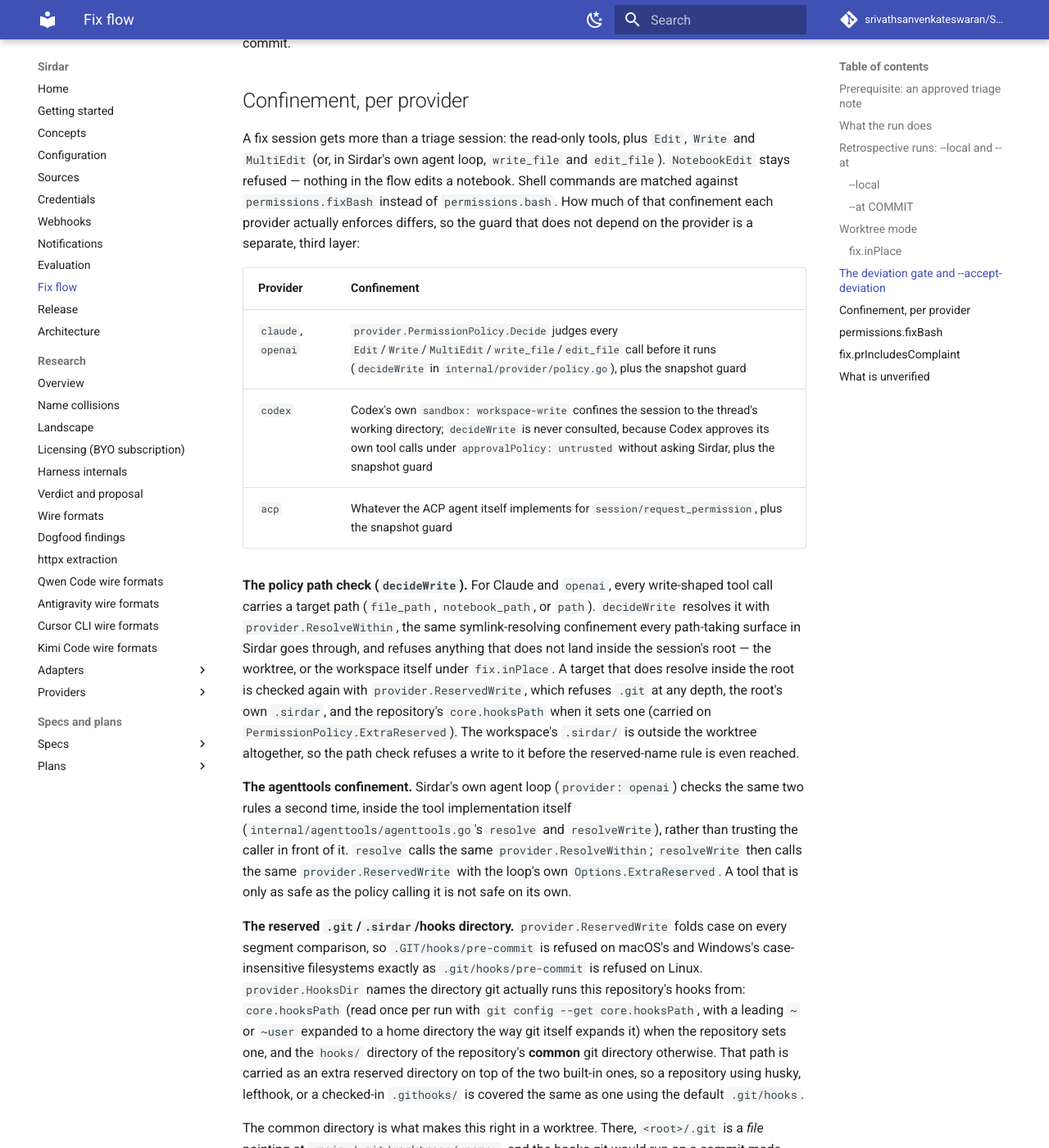
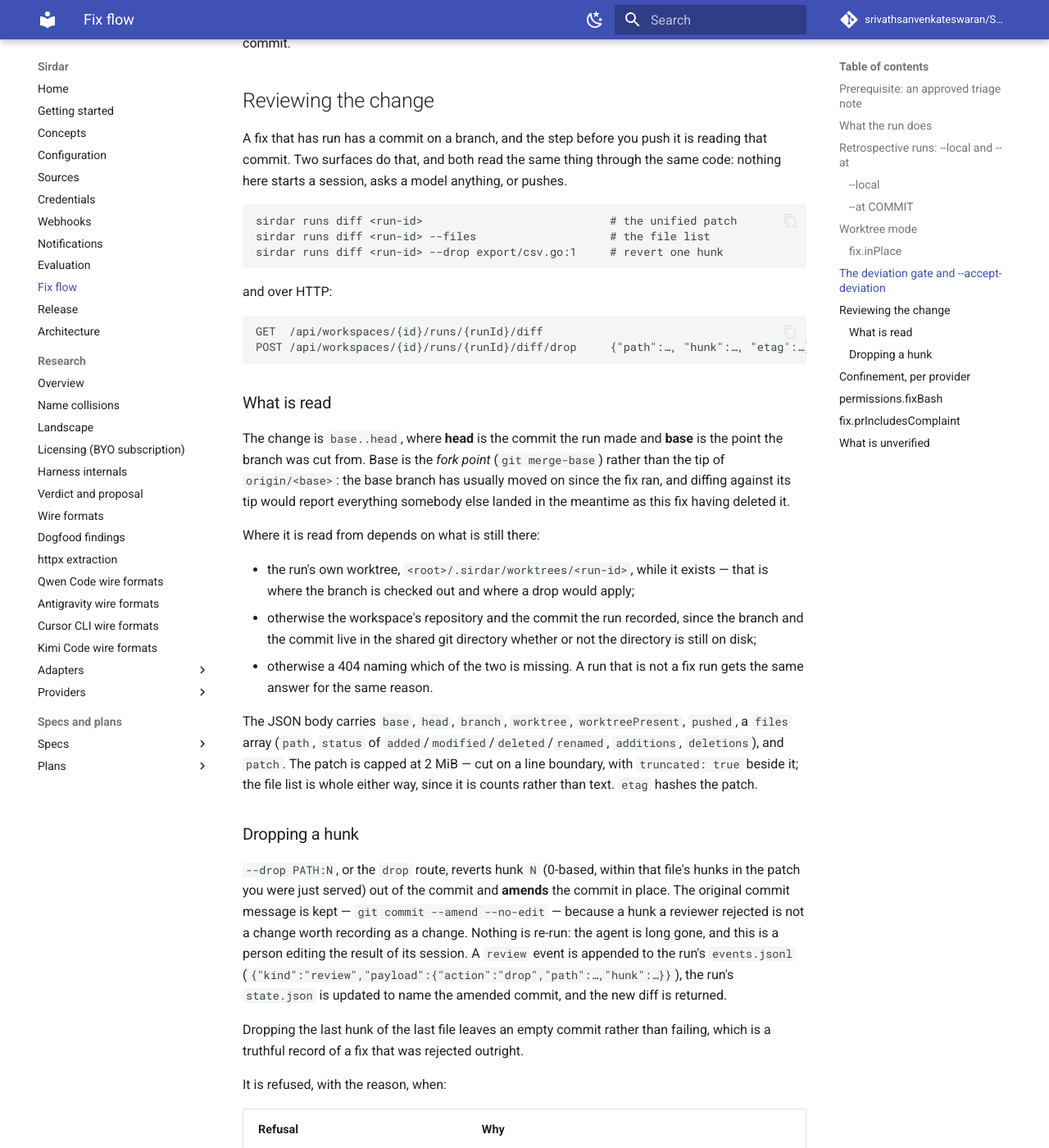
Before and after one commit to srivathsanvenkateswaran/Sirdar, an MkDocs documentation site: the page built from docs/fix.md, in a window 1280 px wide and 1400 px high, scrolled down 5095 px. Shown: the whole window at 82% size. Built offline with MkDocs 1.6.1 and Material for MkDocs 9.7.7, drawn with Linux system fonts in a browser that asks for light colours; comment, search, counter and statistics services are not loaded; some of the changed text lies outside the part shown.

Commit message:
desktop: bind the review routes; document the review pass

````diff
--- a/docs/fix.md
+++ b/docs/fix.md
@@ -201,6 +201,80 @@ branch has moved on, been deleted, or was never recorded (an older run, or one t
 recording a commit), the ordinary flow runs from scratch instead: a fresh branch, a fresh session,
 a fresh commit.
 
+## Reviewing the change
+
+A fix that has run has a commit on a branch, and the step before you push it is reading that
+commit. Two surfaces do that, and both read the same thing through the same code: nothing here
+starts a session, asks a model anything, or pushes.
+
+```
+sirdar runs diff <run-id>                            # the unified patch
+sirdar runs diff <run-id> --files                    # the file list
+sirdar runs diff <run-id> --drop export/csv.go:1     # revert one hunk
+```
+
+and over HTTP:
+
+```
+GET  /api/workspaces/{id}/runs/{runId}/diff
+POST /api/workspaces/{id}/runs/{runId}/diff/drop     {"path":…, "hunk":…, "etag":…}
+```
+
+### What is read
+
+The change is `base..head`, where **head** is the commit the run made and **base** is the point
+the branch was cut from. Base is the *fork point* (`git merge-base`) rather than the tip of
+`origin/<base>`: the base branch has usually moved on since the fix ran, and diffing against its
+tip would report everything somebody else landed in the meantime as this fix having deleted it.
+
+Where it is read from depends on what is still there:
+
+- the run's own worktree, `<root>/.sirdar/worktrees/<run-id>`, while it exists — that is where
+  the branch is checked out and where a drop would apply;
+- otherwise the workspace's repository and the commit the run recorded, since the branch and the
+  commit live in the shared git directory whether or not the directory is still on disk;
+- otherwise a 404 naming which of the two is missing. A run that is not a fix run gets the same
+  answer for the same reason.
+
+The JSON body carries `base`, `head`, `branch`, `worktree`, `worktreePresent`, `pushed`, a
+`files` array (`path`, `status` of `added`/`modified`/`deleted`/`renamed`, `additions`,
+`deletions`), and `patch`. The patch is capped at 2 MiB — cut on a line boundary, with
+`truncated: true` beside it; the file list is whole either way, since it is counts rather than
+text. `etag` hashes the patch.
+
+### Dropping a hunk
+
+`--drop PATH:N`, or the `drop` route, reverts hunk `N` (0-based, within that file's hunks in the
+patch you were just served) out of the commit and **amends** the commit in place. The original
+commit message is kept — `git commit --amend --no-edit` — because a hunk a reviewer rejected is
+not a change worth recording as a change. Nothing is re-run: the agent is long gone, and this is
+a person editing the result of its session. A `review` event is appended to the run's
+`events.jsonl` (`{"kind":"review","payload":{"action":"drop","path":…,"hunk":…}}`), the run's
+`state.json` is updated to name the amended commit, and the new diff is returned.
+
+Dropping the last hunk of the last file leaves an empty commit rather than failing, which is a
+truthful record of a fix that was rejected outright.
+
+It is refused, with the reason, when:
+
+| Refusal | Why |
+| --- | --- |
+| the run is still `preparing` or `running` | the session is writing into that tree right now |
+| the worktree is gone | there is nothing to revert the hunk in; the diff is still readable |
+| the branch is pushed (`Fix.Pushed`) | Sirdar does not rewrite a branch that has left the machine |
+| the `etag` does not match | the patch has moved since it was served, so the hunk index means something else now |
+| there is no such file, or no such hunk index, in the diff | the same staleness, seen from the other side |
+| the worktree is no longer on the run's branch | this is not the run's commit to amend |
+
+The etag is how a stale index is caught: the CLI passes the etag of the patch it just printed,
+and a UI passes the etag of the diff it is showing. Reverting hunk 2 of a patch that is no longer
+the patch hunk 2 was counted in is exactly the mistake worth failing over.
+
+Over HTTP the drop carries one more gate, the one `POST /fix` carries: it is refused outright on
+a listener other machines can reach (`sirdar serve --allow-remote`, which has no authentication
+of any kind), because it rewrites a commit in the operator's repository. Reading the diff is not
+refused there — it is a read.
+
 ## Confinement, per provider
 
 A fix session gets more than a triage session: the read-only tools, plus `Edit`, `Write` and
````
Also changed, not shown: CHANGELOG.md (+13 -0 lines), 3 other files.
